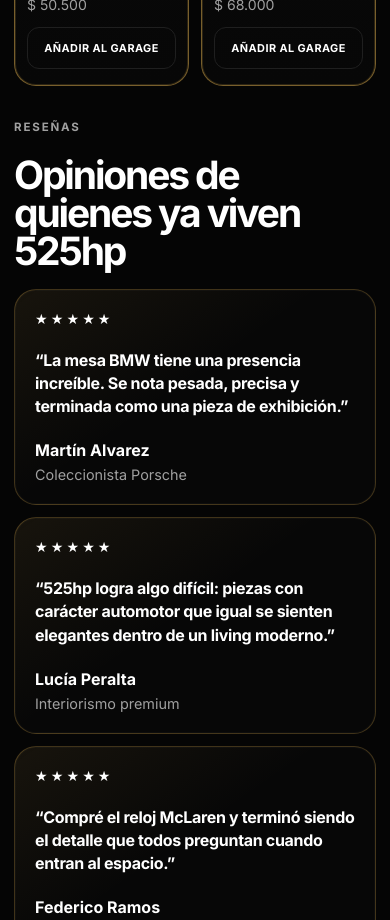
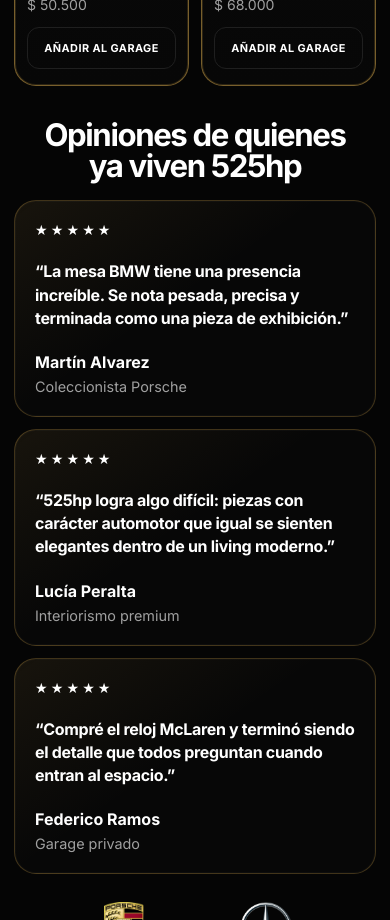
Before and after one commit to Santiconsoli/pw-e-commerce, a Next.js app: page / in a window 390 px wide. Shown: the part 1780-2700 px from the top of the page. Built offline with nearby package versions, Linux system fonts and the light colour scheme; no server answers; the database is empty.

Commit message:
Mejora a las resenias

```diff
--- a/pages/index.jsx
+++ b/pages/index.jsx
@@ -138,7 +138,6 @@
 
             <section className="reviews-section" aria-labelledby="reviews-title">
               <div className="reviews-heading">
-                <p className="eyebrow">Reseñas</p>
                 <h2 id="reviews-title">Opiniones de quienes ya viven 525hp</h2>
               </div>
 
--- a/style.css
+++ b/style.css
@@ -810,17 +810,17 @@
 
 .reviews-heading {
     display: flex;
-    justify-content: space-between;
-    align-items: flex-end;
-    gap: 28px;
+    justify-content: center;
+    align-items: center;
     margin-bottom: 22px;
+    text-align: center;
 }
 
 .reviews-heading h2 {
-    max-width: 16ch;
-    font-size: clamp(2rem, 4vw, 3.6rem);
-    line-height: 0.98;
-    letter-spacing: -0.055em;
+    max-width: 18ch;
+    font-size: clamp(1.8rem, 3vw, 2.7rem);
+    line-height: 1;
+    letter-spacing: -0.045em;
 }
 
 .reviews-grid {
@@ -2943,15 +2943,15 @@
     }
 
     .reviews-heading {
-        align-items: flex-start;
-        flex-direction: column;
-        gap: 8px;
+        align-items: center;
+        justify-content: center;
         margin-bottom: 18px;
+        text-align: center;
     }
 
     .reviews-heading h2 {
-        max-width: 13ch;
-        font-size: clamp(2rem, 10vw, 3rem);
+        max-width: 15ch;
+        font-size: clamp(1.85rem, 8vw, 2.6rem);
     }
 
     .reviews-grid {
```
